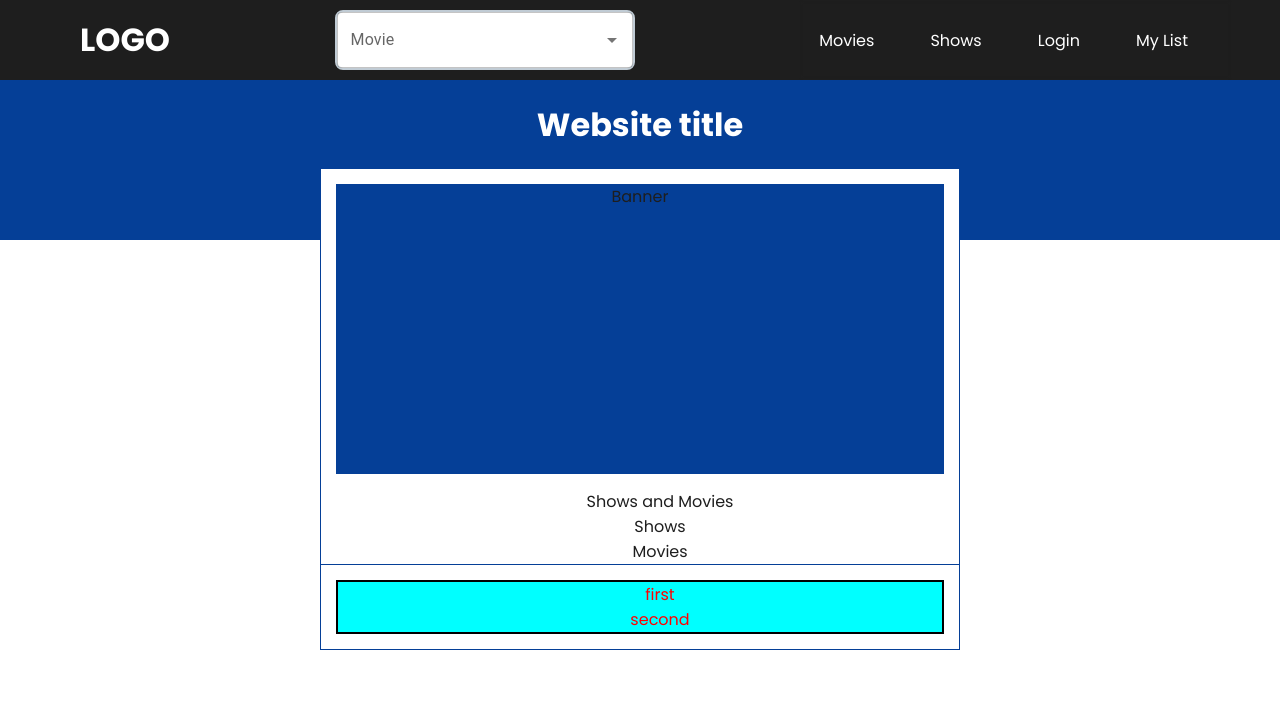
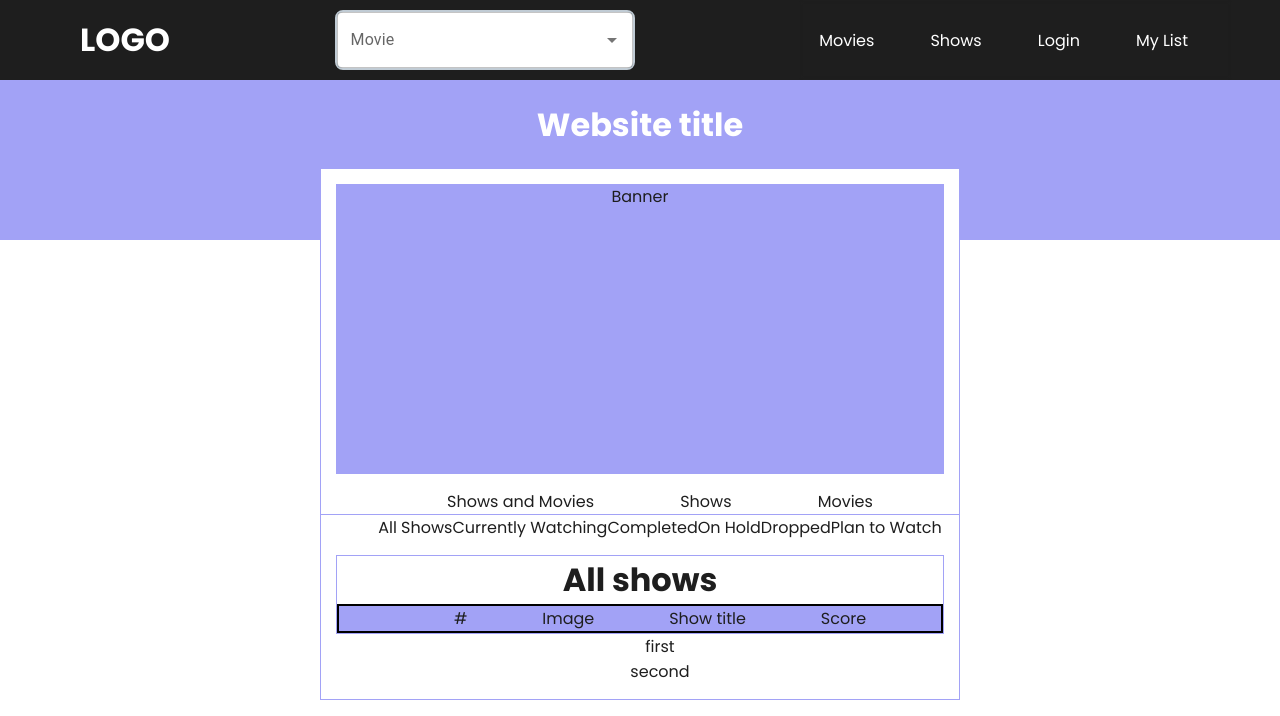
Before and after one commit to AlexKinn/CineSpectrum, a React (Create React App) app in the folder app/: page /my-list in a window 1280 px wide. Shown: the top 716 px of the page. Built offline with nearby package versions, Linux system fonts and the light colour scheme.

Commit message:
create separate folders for pages

```diff
--- a/app/src/App.tsx
+++ b/app/src/App.tsx
@@ -1,7 +1,7 @@
 import React from 'react';
 import './App.scss';
-import Home from './pages/Home';
-import MyList from './pages/MyList';
+import Home from './pages/Home/Home';
+import MyList from './pages/MyList/MyList';
 import Navbar from './components/Navbar';
 import { BrowserRouter, Routes, Route } from "react-router-dom";
 
--- a/app/src/pages/MyList.module.scss
+++ /dev/null
@@ -1,56 +0,0 @@
-
-.mylist {
-    height: 100vw;
-
-    &__top {
-        position: absolute;
-        width: 100%;
-        height: 10em;
-        background: rgb(5, 63, 151);
-        z-index: -100;
-    }
-    &__main {
-        width: 50%;
-        display: flex;
-        flex-wrap: wrap;
-        justify-content: center;
-        margin: 0 auto;
-        border: 1px solid rgb(5, 63, 151);
-    }
-    &__title {
-        margin: 20px;
-        color: white;
-    }
-    &__banner {
-        width: 100%;
-        height: 40vh;
-        background: rgb(5, 63, 151);
-        border: 15px solid white;
-    }
-    &__categories {
-        width: 100%;
-        border-bottom: 1px solid rgb(5, 63, 151);
-        text-align: center;
-    }
-    &__category {
-        list-style: none;
-    }
-    &__list-block {
-        width: 100%;
-        padding: 15px;
-    }
-    &__headers {
-        width: 100%;
-        border: 2px solid black;
-        background: cyan;
-    }
-    &__list {
-        width: 100%;
-        list-style: none;
-    }
-    &__item { //Not working???
-        width: 100%;
-        color: red;
-        list-style: none;
-    }
-}
--- a/app/src/pages/MyList.tsx
+++ /dev/null
@@ -1,43 +0,0 @@
-import React from "react";
-
-import classes from "./MyList.module.scss";
-
-function MyList() {
-
-    return (
-        <div className={classes.mylist}>
-          <div className={classes.mylist__top}></div>
-          <div className={classes.mylist__main}>
-            <h1 className={classes.mylist__title}>Website title</h1>
-            <div className={classes.mylist__banner}>
-              Banner
-            </div>
-            <ul className={classes.mylist__categories}>
-              <li className={classes.mylist__category}>
-                Shows and Movies
-              </li>
-              <li className={classes.mylist__category}>
-                Shows
-              </li>
-              <li className={classes.mylist__category}>
-                Movies
-              </li>
-            </ul>
-            <div className={classes["mylist__list-block"]}>
-              <div className={classes.mylist__headers}>
-                <ul className={classes.mylist__list}>
-                  <li className={classes.mylist__item}>
-                    first
-                  </li>
-                  <li className={classes.mylist__item}>
-                    second
-                  </li>
-                </ul>
-              </div>
-            </div>
-          </div>
-        </div>
-    )
-}
-
-export default MyList;
--- /dev/null
+++ b/app/src/pages/MyList/MyList.module.scss
@@ -0,0 +1,85 @@
+
+@import 'src/styles/variables.scss';
+
+.mylist {
+    height: 100vw;
+
+    &__top {
+        position: absolute;
+        width: 100%;
+        height: 10em;
+        background: $primary-color;
+        z-index: -100;
+    }
+    &__main {
+        width: 50%;
+        display: flex;
+        flex-wrap: wrap;
+        justify-content: center;
+        margin: 0 auto;
+        border: 1px solid $primary-color;
+    }
+    &__title {
+        margin: 20px;
+        color: white;
+    }
+    &__banner {
+        width: 100%;
+        height: 40vh;
+        background: $primary-color;
+        border: 15px solid white;
+    }
+    &__categories {
+        display: flex;
+        flex-direction: row;
+        flex-wrap: none;
+        justify-content: space-evenly;
+        width: 100%;
+        border-bottom: 1px solid $primary-color;
+    }
+    &__category {
+        list-style: none;
+    }
+    &__options {
+
+        &__list {
+            display: flex;
+            flex-direction: row;
+            flex-wrap: none;
+            justify-content: space-evenly;
+
+            &__option {
+                list-style: none;
+            }
+        }
+    }
+    &__listBlock {
+        width: 100%;
+        padding: 15px;
+
+        &__listInfo {
+            border: 1px solid $primary-color;
+        }
+    }
+    &__listHeaders {
+        display: flex;
+        flex-direction: row;
+        flex-wrap: none;
+        justify-content: space-evenly;
+        width: 100%;
+        border: 2px solid black;
+        background: $primary-color;
+
+        &__header {
+            list-style: none;
+        }
+    }
+    &__list {
+        width: 100%;
+        list-style: none;
+    }
+    &__item {
+        width: 100%;
+        list-style: none;
+    }
+}
--- /dev/null
+++ b/app/src/pages/MyList/MyList.tsx
@@ -0,0 +1,89 @@
+  import React from "react";
+
+import classes from "./MyList.module.scss";
+
+function MyList() {
+
+    return (
+        <div className={classes.mylist}>
+            <div className={classes.mylist__top}>
+
+            </div>
+          <div className={classes.mylist__main}>
+            <div>
+
+            </div>
+            <h1 className={classes.mylist__title}>Website title</h1>
+            <div className={classes.mylist__banner}>
+              Banner
+            </div>
+            <ul className={classes.mylist__categories}>
+              <li className={classes.mylist__category}>
+                Shows and Movies
+              </li>
+              <li className={classes.mylist__category}>
+                Shows
+              </li>
+              <li className={classes.mylist__category}>
+                Movies
+              </li>
+            </ul>
+            <div className={classes.mylist__options}>
+              <ul className={classes.mylist__options__list}>
+                <li className={classes.mylist__options__list__option}>
+                  All Shows
+                </li>
+                <li className={classes.mylist__options__list__option}>
+                  Currently Watching
+                </li>
+                <li className={classes.mylist__options__list__option}>
+                  Completed
+                </li>
+                <li className={classes.mylist__options__list__option}>
+                  On Hold
+                </li>
+                <li className={classes.mylist__options__list__option}>
+                  Dropped
+                </li>
+                <li className={classes.mylist__options__list__option}>
+                  Plan to Watch
+                </li>
+              </ul>
+            </div>
+            <div className={classes.mylist__listBlock}>
+              <div className={classes.mylist__listContainer}>
+                <div className={classes.mylist__listBlock__listInfo}>
+                  <h1 className={classes.mylist__listTitle}>All shows</h1>
+                  <ul className={classes.mylist__listHeaders}>
+                    <li className={classes.mylist__listHeaders__header}>
+                      #
+                    </li>
+                    <li className={classes.mylist__listHeaders__header}>
+                      Image
+                    </li>
+                    <li className={classes.mylist__listHeaders__header}>
+                      Show title
+                    </li>
+                    <li className={classes.mylist__listHeaders__header}>
+                      Score
+                    </li>
+                  </ul>
+                </div>
+              </div>
+                <div className={classes.mylist__items}>
+                  <ul className={classes.mylist__list}>
+                    <li className={classes.mylist__list__item}>
+                      first
+                    </li>
+                    <li className={classes.mylist__list__item}>
+                      second
+                    </li>
+                  </ul>
+                </div>
+            </div>
+          </div>
+        </div>
+    )
+}
+
+export default MyList;
```
Also changed, not shown: app/src/pages/Home/Home.module.scss (added), app/src/pages/Home/Home.tsx (renamed from app/src/pages/Home.tsx).
